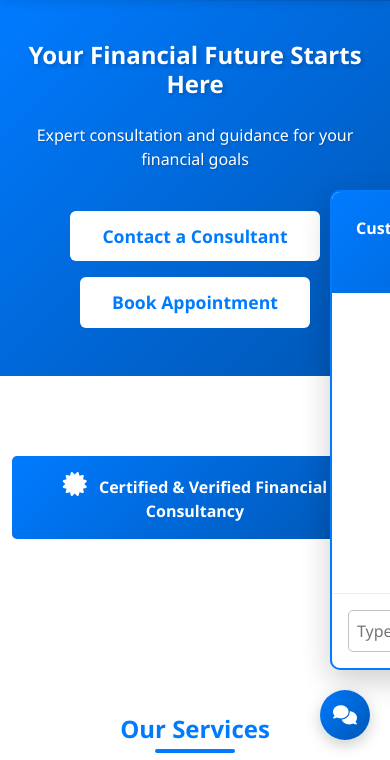
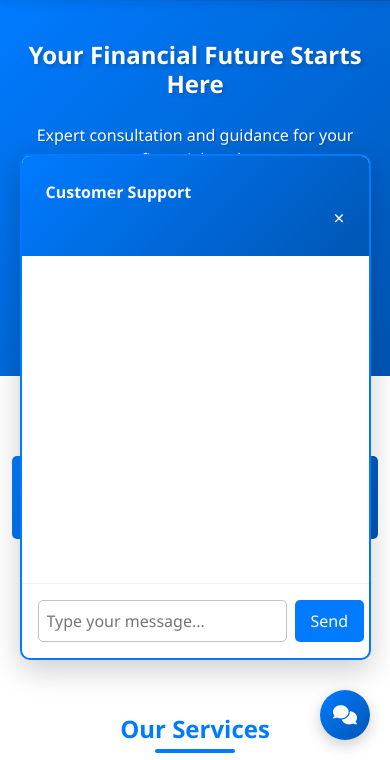
Before and after one commit to Sax883/crowngate-financial, a website: page index.html in a window 390 px wide. Both pictures are taken after a click on the button 345 px from the left and 799 px from the top of the page. Shown: the part 84-844 px from the top of the page. Drawn offline with nearby package versions, Linux system fonts and the light colour scheme; files whose address does not match are found by name.

Commit message:
Fix: Full-screen mobile support widget and workflow selection styling

```diff
--- a/assets/css/style.css
+++ b/assets/css/style.css
@@ -488,12 +488,23 @@ footer .divider {
         margin: 0.5rem 0;
     }
 
-    /* FIX: Force Customer Support to fit mobile width */
-    .chat-window, #customer-support-widget, .support-sidebar {
-        width: calc(100vw - 40px) !important;
+    /* FIX: Force Customer Support to fit mobile width and centered */
+    .chat-window {
+        width: 90vw !important;
+        position: fixed !important;
+        right: 5vw !important;
+        left: 5vw !important;
+        bottom: 100px !important;
+        height: 60vh !important;
+        max-height: 600px !important;
+        margin: 0 auto !important;
+        z-index: 10000 !important;
+    }
+
+    #chatBtn {
+        bottom: 20px !important;
         right: 20px !important;
-        left: 20px !important;
-        max-height: 80vh;
+        z-index: 10001 !important;
     }
 
     #map {
@@ -518,15 +529,6 @@ footer .divider {
         width: 50px;
         height: 50px;
         font-size: 1.2rem;
-    }
-
-    /* FIX: Specific mobile support widget layout */
-    .chat-window, #customer-support-widget, .support-sidebar {
-        width: calc(100vw - 20px) !important;
-        right: 10px !important;
-        left: 10px !important;
-        bottom: 70px !important;
-        max-height: 70vh !important;
     }
 
     .chat-input-area input {
@@ -732,7 +734,7 @@ footer .divider {
     user-select: none;
 }
 
-/* Highlight style for any selected item (FIX: Ensures highlighting works for all categories) */
+/* Highlight style for any selected item */
 .wf-opt.selected, .stack-option.selected, .lifestyle-opt.selected, .cat-item.selected {
     border: 2px solid var(--pro-blue) !important;
     background: var(--pro-blue) !important;
```
